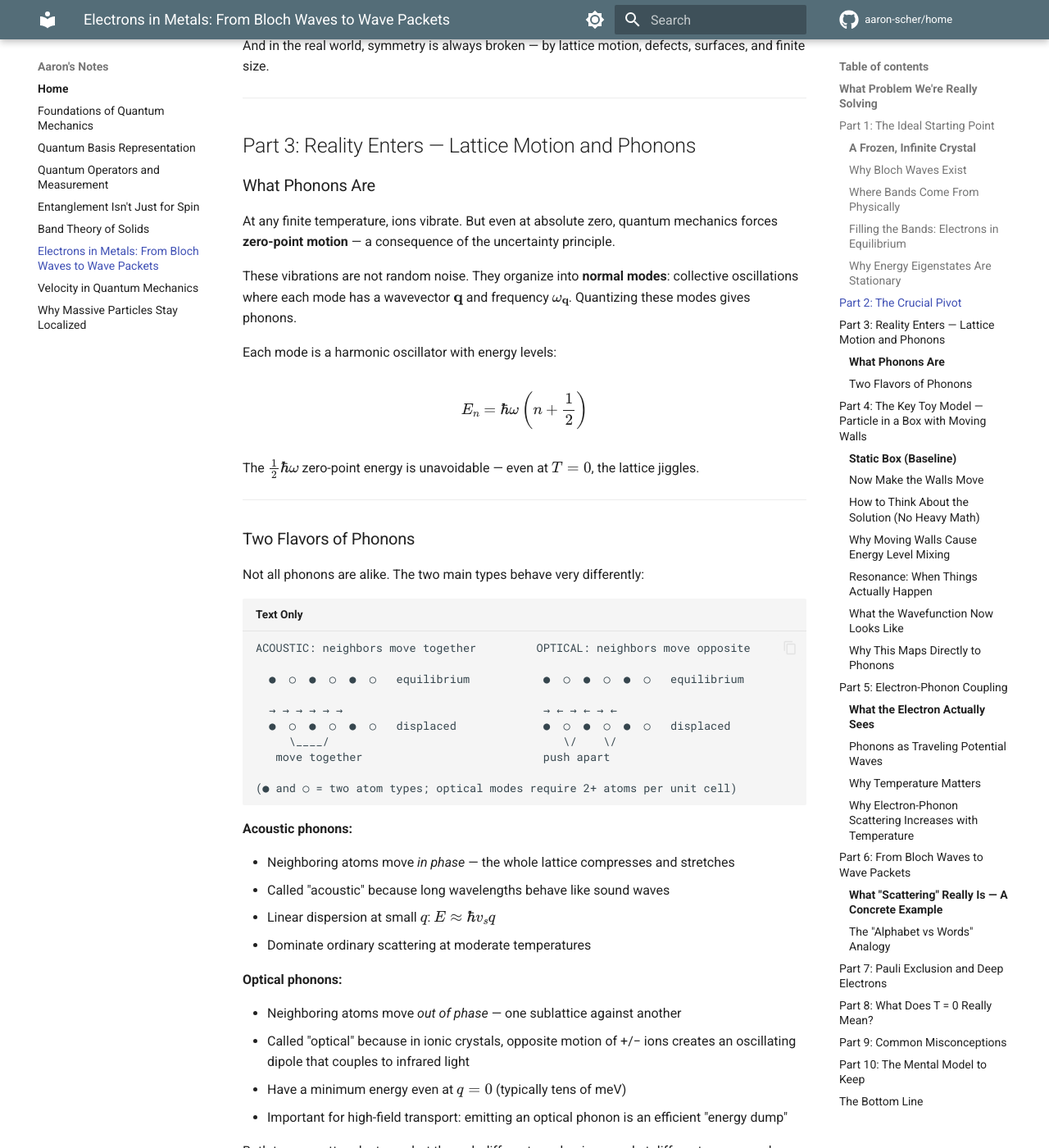
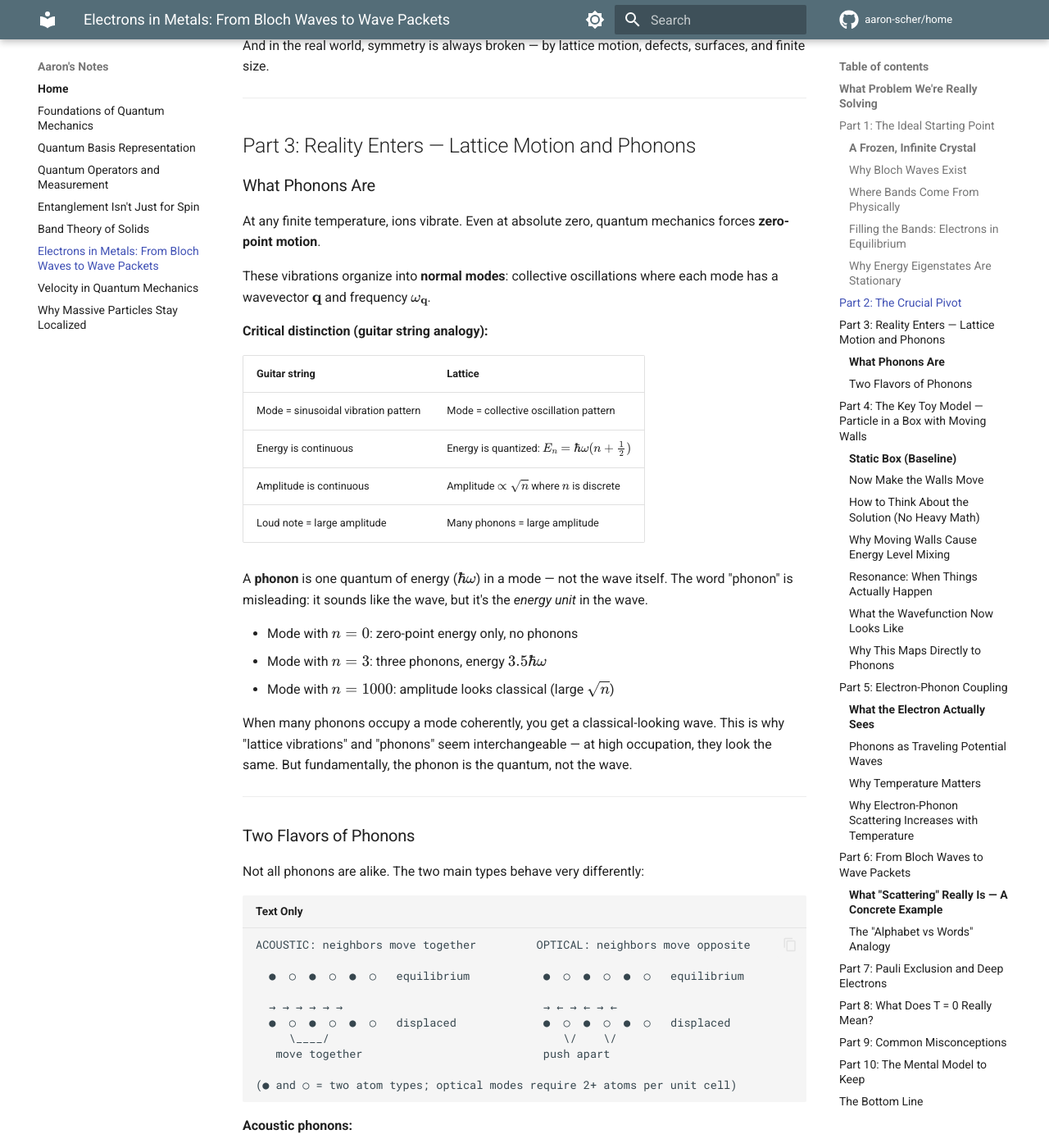
Before and after one commit to aaron-scher/home, an MkDocs documentation site: the page built from docs/quantum-mechanics/electrons-in-metals.md, in a window 1280 px wide and 1400 px high, scrolled down 4182 px. Shown: the whole window at 82% size. Built offline with MkDocs 1.6.1 and Material for MkDocs 9.7.7, drawn with Linux system fonts in a browser that asks for light colours; comment, search, counter and statistics services are not loaded.

Commit message:
Add guitar string analogy: phonon is energy quantum, not the wave itself

```diff
--- a/docs/quantum-mechanics/electrons-in-metals.md
+++ b/docs/quantum-mechanics/electrons-in-metals.md
@@ -161,17 +161,26 @@ And in the real world, symmetry is always broken — by lattice motion, defects,
 
 ### What Phonons Are
 
-At any finite temperature, ions vibrate. But even at absolute zero, quantum mechanics forces **zero-point motion** — a consequence of the uncertainty principle.
+At any finite temperature, ions vibrate. Even at absolute zero, quantum mechanics forces **zero-point motion**.
 
-These vibrations are not random noise. They organize into **normal modes**: collective oscillations where each mode has a wavevector $\mathbf{q}$ and frequency $\omega_{\mathbf{q}}$. Quantizing these modes gives phonons.
+These vibrations organize into **normal modes**: collective oscillations where each mode has a wavevector $\mathbf{q}$ and frequency $\omega_{\mathbf{q}}$.
 
-Each mode is a harmonic oscillator with energy levels:
+**Critical distinction (guitar string analogy):**
 
-$$
-E_n = \hbar\omega\left(n + \frac{1}{2}\right)
-$$
+| Guitar string | Lattice |
+|---|---|
+| Mode = sinusoidal vibration pattern | Mode = collective oscillation pattern |
+| Energy is continuous | Energy is quantized: $E_n = \hbar\omega(n + \frac{1}{2})$ |
+| Amplitude is continuous | Amplitude $\propto \sqrt{n}$ where $n$ is discrete |
+| Loud note = large amplitude | Many phonons = large amplitude |
 
-The $\frac{1}{2}\hbar\omega$ zero-point energy is unavoidable — even at $T=0$, the lattice jiggles.
+A **phonon** is one quantum of energy ($\hbar\omega$) in a mode — not the wave itself. The word "phonon" is misleading: it sounds like the wave, but it's the *energy unit* in the wave.
+
+- Mode with $n = 0$: zero-point energy only, no phonons
+- Mode with $n = 3$: three phonons, energy $3.5\hbar\omega$
+- Mode with $n = 1000$: amplitude looks classical (large $\sqrt{n}$)
+
+When many phonons occupy a mode coherently, you get a classical-looking wave. This is why "lattice vibrations" and "phonons" seem interchangeable — at high occupation, they look the same. But fundamentally, the phonon is the quantum, not the wave.
 
 ---
 
```
